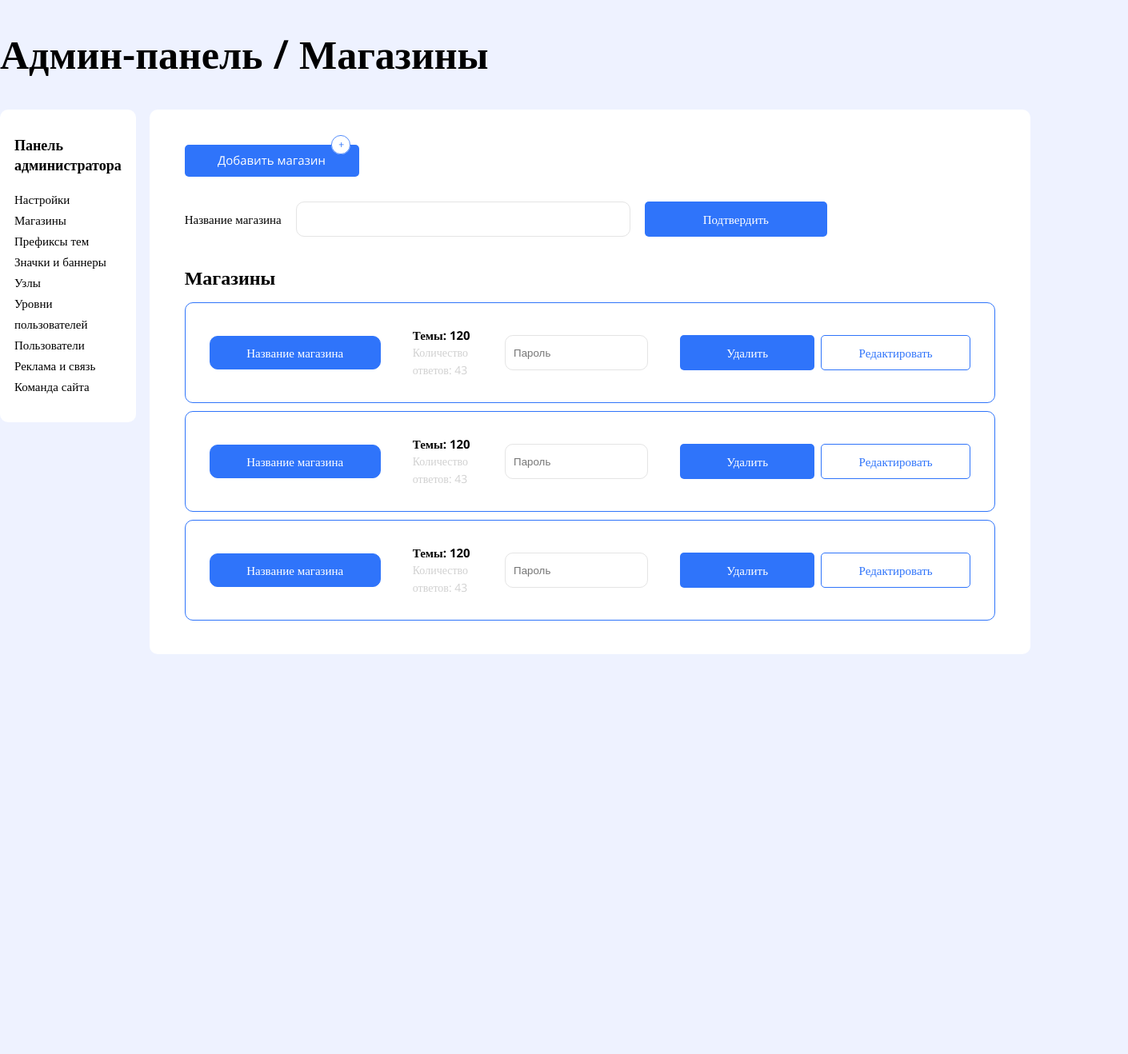
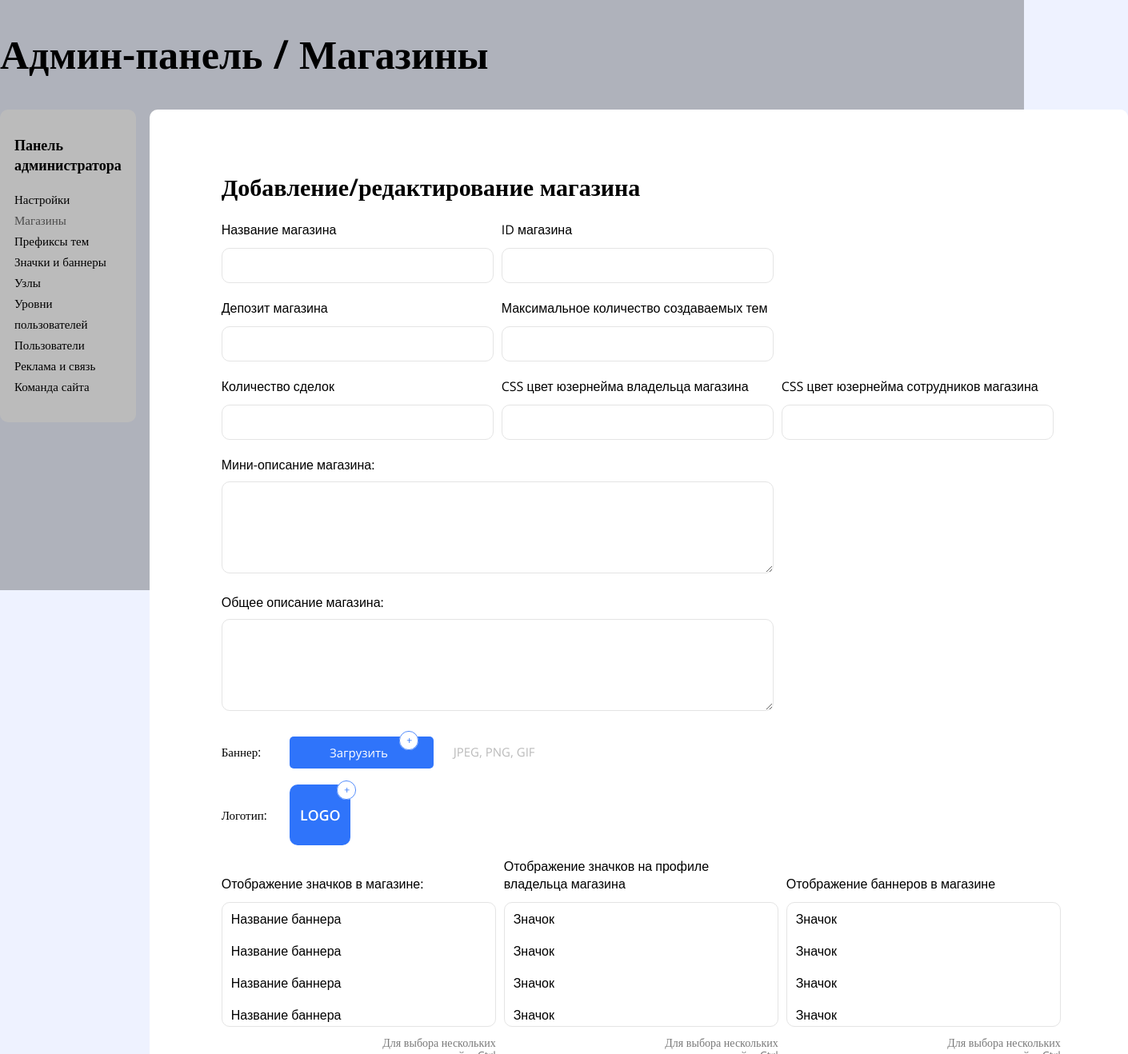
Before and after one commit to diorm47/bay2bay-dashboard, a React (Create React App) app: page /shops in a window 1280 px wide. Shown: the part 62-1380 px from the top of the page at 80% size, 1410 px wide, since content can reach past the window. Before the commit the page ends 910 px from the top, so only its background shows below. Built offline with nearby package versions, Linux system fonts and the light colour scheme.

Commit message:
some edits

```diff
--- a/src/index.css
+++ b/src/index.css
@@ -41,14 +41,16 @@ a {
   background: rgb(255, 255, 255);
 }
 
-input, textarea {
+input,
+textarea {
   outline: none;
 }
 button {
   cursor: pointer;
   border: none;
 }
-.page_wrapper, .page_content_pages {
+.page_wrapper,
+.page_content_pages {
   position: relative;
 }
 .page_content_pages {
@@ -57,3 +59,47 @@ button {
 input[type="text"] {
   text-indent: 10px;
 }
+
+/* hovers */
+
+.save_btn button {
+  transition: all 0.4s ease;
+}
+
+.save_btn button:hover {
+  transition: all 0.4s ease;
+  background: rgb(11, 83, 226);
+}
+
+.border_btn,
+.sidebar_links p,
+.edit_btn {
+  transition: all 0.4s ease;
+}
+.border_btn:hover,
+.edit_btn:hover {
+  transition: all 0.4s ease;
+  background: rgb(11, 83, 226);
+  color: #fff;
+}
+.border_btn:hover p {
+  color: #fff;
+}
+.border_btn:hover svg * {
+  fill: #fff;
+}
+.sidebar_links p:hover {
+  transition: all 0.4s ease !important;
+  opacity: 0.7 !important;
+}
+
+.sidebar_links .active p {
+  opacity: 0.6 !important;
+}
+svg {
+  transition: all 0.4s ease;
+}
+svg:hover {
+  transition: all 0.4s ease;
+  opacity: 0.8;
+}
--- a/src/pages/shops-page/shops-page.css
+++ b/src/pages/shops-page/shops-page.css
@@ -112,3 +112,117 @@ letter-spacing: 0%;
 .shops_page_list_item {
   margin-bottom: 10px;
 }
+.shop_modal_input input {
+  box-sizing: border-box;
+  /* button */
+  border: 1px solid rgb(228, 228, 228);
+  border-radius: 10px;
+  width: 340px;
+  height: 44px;
+  text-indent: 24px;
+  margin-top: 12px;
+  margin-bottom: 20px;
+}
+.shop_modal_inputs {
+  display: flex;
+  align-items: start;
+  gap: 10px;
+}
+.shop_modal_input textarea {
+  width: 690px;
+  height: 115px;
+  box-sizing: border-box;
+  /* button */
+  border: 1px solid rgb(228, 228, 228);
+  border-radius: 10px;
+  margin: 10px 0 20px;
+}
+
+.shop_modal_select_wrapper {
+  width: 343px;
+  height: 156px;
+  box-sizing: border-box;
+  /* button */
+  border: 1px solid rgb(228, 228, 228);
+  border-radius: 10px;
+  margin: 12px 0;
+  overflow: hidden;
+}
+
+.shop_modal_select_wrapper p {
+  border: 1px solid transparent;
+  padding: 8px 10px;
+}
+.shop_modal_select_wrapper p:hover {
+  box-sizing: border-box;
+  border: 1px solid rgb(58, 100, 250);
+  background: rgb(58, 100, 250);
+  color: #fff;
+  cursor: pointer;
+}
+.shop_modal_select h2 {
+  color: rgb(122, 122, 122);
+  font-family: Open Sans;
+  font-size: 14px;
+  font-weight: 400;
+  line-height: 110%;
+  letter-spacing: 0%;
+  text-align: right;
+}
+.shop_modal_selects {
+  align-items: flex-end;
+  margin-bottom: 20px;
+}
+.shop_modal_date {
+  position: relative;
+}
+.shop_modal_date_inc {
+  width: 30px;
+  height: 30px;
+  border-radius: 5px;
+  display: flex;
+  align-items: center;
+  justify-content: center;
+  background: rgb(228, 228, 228);
+  cursor: pointer;
+}
+.shop_modal_date_increm {
+  position: absolute;
+  bottom: 27px;
+  left: 9px;
+}
+.shop_modal_date_deccrem {
+  position: absolute;
+  bottom: 27px;
+  left: 300px;
+}
+.shop_modal_input input {
+  color: rgb(0, 0, 0);
+font-family: Open Sans;
+font-size: 13px;
+font-weight: 400;
+line-height: 18px;
+letter-spacing: 0%;
+text-align: left;
+}
+.shop_modal_date input {
+  text-indent: 50px;
+  color: rgb(0, 0, 0);
+  font-family: Open Sans;
+  font-size: 13px;
+  font-weight: 400;
+  line-height: 18px;
+  letter-spacing: 0%;
+  text-align: left;
+}
+.shop_save_btn button {
+  width: 215px;
+height: 44px;
+color: rgb(255, 255, 255);
+font-family: Open Sans;
+font-size: 15px;
+font-weight: 400;
+line-height: 20px;
+letter-spacing: 0%;
+
+}
--- a/src/pages/shops-page/shops-page.jsx
+++ b/src/pages/shops-page/shops-page.jsx
@@ -1,25 +1,150 @@
 import React, { useState } from "react";
 import "./shops-page.css";
 import { ReactComponent as AddShop } from "../../assets/icons/ad-shop.svg";
+import { ReactComponent as UploadBtn } from "../../assets/icons/upload.svg";
+import { ReactComponent as Logotype } from "../../assets/icons/logo.svg";
 
 function ShopsPage() {
-  const [modal, setModal] = useState(false);
+  const [modal, setModal] = useState(true);
 
   return (
     <>
-      {/* {modal ? (
+      {modal ? (
         <div className="overlay" onClick={() => setModal(false)}></div>
       ) : (
         ""
-      )} */}
+      )}
 
-      {/* {modal ? (
+      {modal ? (
         <div className="modal_wrapper">
           <div className="modal_wrapper_title">
             <h3>Добавление/редактирование магазина </h3>
           </div>
+          <div className="shop_modal">
+            <div className="shop_modal_inputs">
+              <div className="shop_modal_input">
+                <p>Название магазина</p>
+                <input type="text" />
+              </div>
+              <div className="shop_modal_input">
+                <p> ID магазина</p>
+                <input type="text" />
+              </div>{" "}
+            </div>
+            <div className="shop_modal_inputs">
+              <div className="shop_modal_input">
+                <p>Депозит магазина</p>
+                <input type="text" />
+              </div>
+              <div className="shop_modal_input">
+                <p>Максимальное количество создаваемых тем</p>
+                <input type="text" />
+              </div>{" "}
+            </div>
+            <div className="shop_modal_inputs">
+              <div className="shop_modal_input">
+                <p>Количество сделок</p>
+                <input type="text" />
+              </div>
+              <div className="shop_modal_input">
+                <p>CSS цвет юзернейма владельца магазина</p>
+                <input type="text" />
+              </div>{" "}
+              <div className="shop_modal_input">
+                <p>CSS цвет юзернейма сотрудников магазина</p>
+                <input type="text" />
+              </div>{" "}
+            </div>
+            <div className="shop_modal_input">
+              <p>Мини-описание магазина:</p>
+              <textarea name="" id="" cols="30" rows="10"></textarea>
+            </div>
+            <div className="shop_modal_input">
+              <p>Общее описание магазина:</p>
+              <textarea name="" id="" cols="30" rows="10"></textarea>
+            </div>
+            <div className="add_mini_header_item add_del_banner">
+              <div className="add_mini_header_item_title">
+                <p>Баннер:</p>
+              </div>
+              <div className="add_mini_header_item_upload">
+                <UploadBtn />
+              </div>
+              <span>JPEG, PNG, GIF</span>
+            </div>
+            <div className="add_mini_header_item add_del_banner">
+              <div className="add_mini_header_item_title">
+                <p>Логотип:</p>
+              </div>
+              <div className="add_mini_header_item_upload">
+                <Logotype />
+              </div>
+            </div>
+            <div className="shop_modal_inputs shop_modal_selects">
+              <div className="shop_modal_select">
+                <p>Отображение значков в магазине:</p>
+                <div className="shop_modal_select_wrapper">
+                  <p>Название баннера</p>
+                  <p>Название баннера</p>
+                  <p>Название баннера</p>
+                  <p>Название баннера</p>
+                </div>
+                <h2>
+                  Для выбора нескольких <br /> вариантов удерживайте Ctrl
+                </h2>
+              </div>
+              <div className="shop_modal_select">
+                <p>
+                  Отображение значков на профиле <br /> владельца магазина
+                </p>
+                <div className="shop_modal_select_wrapper">
+                  <p>Значок</p>
+                  <p>Значок</p>
+                  <p>Значок</p>
+                  <p>Значок</p>
+                </div>
+                <h2>
+                  Для выбора нескольких <br /> вариантов удерживайте Ctrl
+                </h2>
+              </div>
+              <div className="shop_modal_select">
+                <p>Отображение баннеров в магазине</p>
+                <div className="shop_modal_select_wrapper">
+                  <p>Значок</p>
+                  <p>Значок</p>
+                  <p>Значок</p>
+                  <p>Значок</p>
+                </div>
+                <h2>
+                  Для выбора нескольких <br /> вариантов удерживайте Ctrl
+                </h2>
+              </div>
+            </div>
+            <div className="shop_modal_input">
+              <p>Владелец магазина:</p>
+              <input type="text" />
+            </div>
+            <div className="shop_modal_input">
+              <p>Срок аренды</p>
+              <input type="date" />
+            </div>
+            <div className="shop_modal_input shop_modal_date">
+              <p>Ограничение по количеству сотрудников в магазине</p>
+              <input type="text" value='5'/>
+              <div className="shop_modal_date_inc shop_modal_date_increm">
+                <p>-</p>
+              </div>
+              <div className="shop_modal_date_inc shop_modal_date_deccrem">
+                <p>+</p>
+              </div>
+            </div>
+            <div className="save_btn shop_save_btn">
+            <button >Добавить изменения</button>
+
+            </div>
+          </div>
         </div>
-      ) : ( */}
+      ) : (
         <div className="page_wrapper shops_page">
           <div className="add_shop_btn">
             <AddShop onClick={() => setModal(true)} />
@@ -54,7 +179,9 @@ function ShopsPage() {
                 <div className="save_btn">
                   <button>Удалить</button>
                 </div>
-                <button className="edit_btn">Редактировать</button>
+                <button className="edit_btn" onClick={() => setModal(true)}>
+                  Редактировать
+                </button>
               </div>
             </div>
             <div className="shops_page_list_item">
@@ -76,7 +203,9 @@ function ShopsPage() {
                 <div className="save_btn">
                   <button>Удалить</button>
                 </div>
-                <button className="edit_btn">Редактировать</button>
+                <button className="edit_btn" onClick={() => setModal(true)}>
+                  Редактировать
+                </button>
               </div>
             </div>
             <div className="shops_page_list_item">
@@ -98,12 +227,14 @@ function ShopsPage() {
                 <div className="save_btn">
                   <button>Удалить</button>
                 </div>
-                <button className="edit_btn">Редактировать</button>
+                <button className="edit_btn" onClick={() => setModal(true)}>
+                  Редактировать
+                </button>
               </div>
             </div>
           </div>
         </div>
-      {/* )} */}
+      )}
     </>
   );
 }
```
Lines whose indentation alone changed are shown as unchanged.
